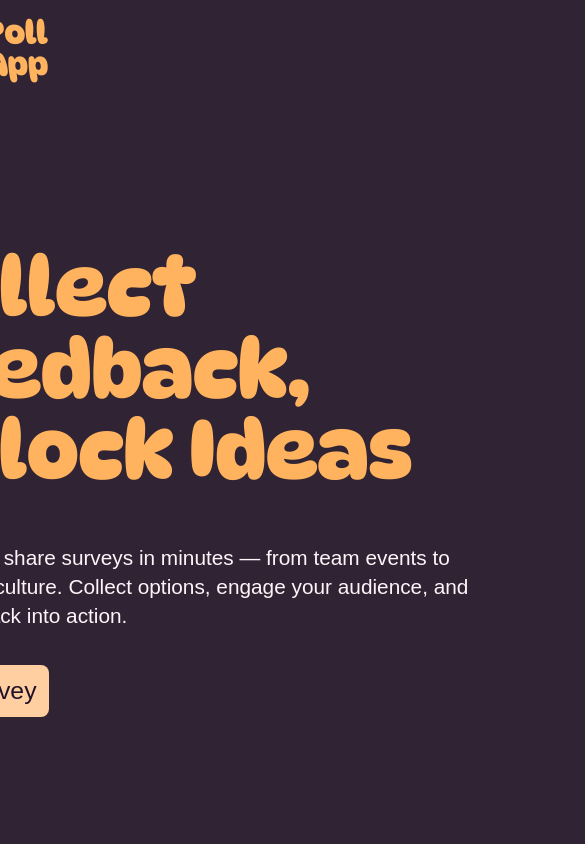
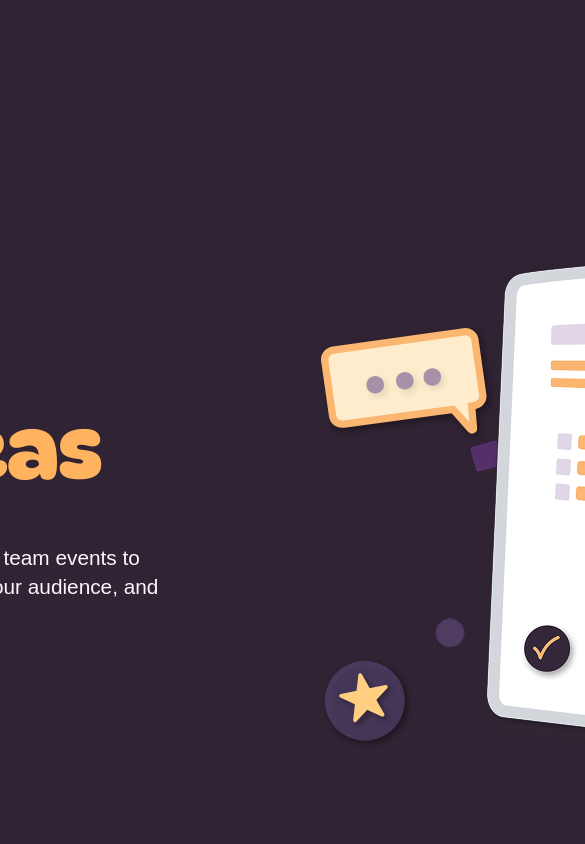
Before and after one commit to rmmejder-DA/PollApp, an Angular app: page / in a window 390 px wide. Shown: the top 844 px of the page, 585 px wide, since content can reach past the window. Built offline with nearby package versions, Linux system fonts and the light colour scheme; no server answers; the database is empty.

Commit message:
feat: adjust layout dimensions for header and survey detail; set minimum width for better responsiveness

```diff
--- a/src/app/app.scss
+++ b/src/app/app.scss
@@ -350,4 +350,5 @@ legend {
 :host {
      display: block;
      min-height: 100vh;
+     min-width: 1220px;
 }
--- a/src/app/header/header.scss
+++ b/src/app/header/header.scss
@@ -12,9 +12,10 @@ span {
     transform-origin: left center;
     /* Drehpunkt festlegen */
 }
-
+header{
+    max-width: 1220px;
+}
 .topbar {
-    width: min(100%, 1040px);
     height: 58px;
     display: flex;
     align-items: center;
--- a/src/app/survey-detail/survey-detail.scss
+++ b/src/app/survey-detail/survey-detail.scss
@@ -1,5 +1,4 @@
 .page-shell {
-    width: min(100% - 32px, 1180px);
     padding: 28px 0 70px;
 }
 
@@ -16,7 +15,9 @@
 
 .detail-layout {
     display: grid;
-    grid-template-columns: minmax(0, 1.25fr) minmax(320px, .75fr);
+    min-width: 1220px;
+    width: 100%;
+    grid-template-columns: minmax(0, 1.25fr) minmax(320px, 1.75fr);
     gap: 34px;
     align-items: stretch;
 }
```
